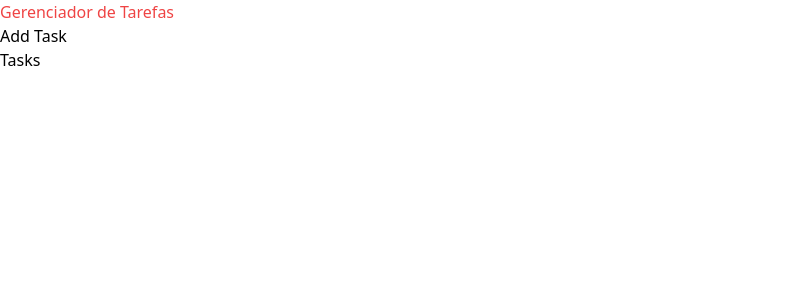
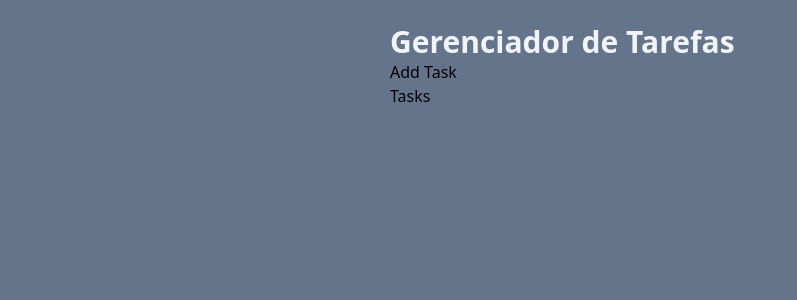
Before and after one commit to Caroline-An/curso-react, a React (Vite) app: page / in a window 1280 px wide. Shown: the top 300 px of the page, without its empty margins (0-797 px from the left). Built offline with nearby package versions, Linux system fonts and the light colour scheme.

Commit message:
criando um state no App para ser usado no Tasks

```diff
--- a/src/App.jsx
+++ b/src/App.jsx
@@ -1,13 +1,39 @@
+import { useState } from "react";
 import AddTask from "./components/AddTask";
 import Tasks from "./components/Tasks";
 
 function App() {
+  const [tasks, setTask] = useState([
+    {
+      id: 1,
+      text: "Estudar programação",
+      day: "15 de julho às 10:00",
+      reminder: true,
+    },
+    {
+      id: 2,
+      text: "Estudar matemática",
+      day: "16 de julho às 10:00",
+      reminder: true,
+    },
+    {
+      id: 3,
+      text: "Estudar português",
+      day: "17 de julho às 10:00",
+      reminder: true,
+    },
+  ]);
+
   return (
     //dentro dos returns só pode entrar uma div por vez
-    <div>
-      <h1 className="text-red-500">Gerenciador de Tarefas</h1>
-      <AddTask />
-      <Tasks />
+    <div className="w-screen h-screen bg-slate-500 flex justify-center p-6">
+      <div className="w-[500px]">
+        <h1 className="text-3xl text-slate-100 font-bold font-sans">
+          Gerenciador de Tarefas
+        </h1>
+        <AddTask />
+        <Tasks />
+      </div>
     </div>
   );
 }
```
